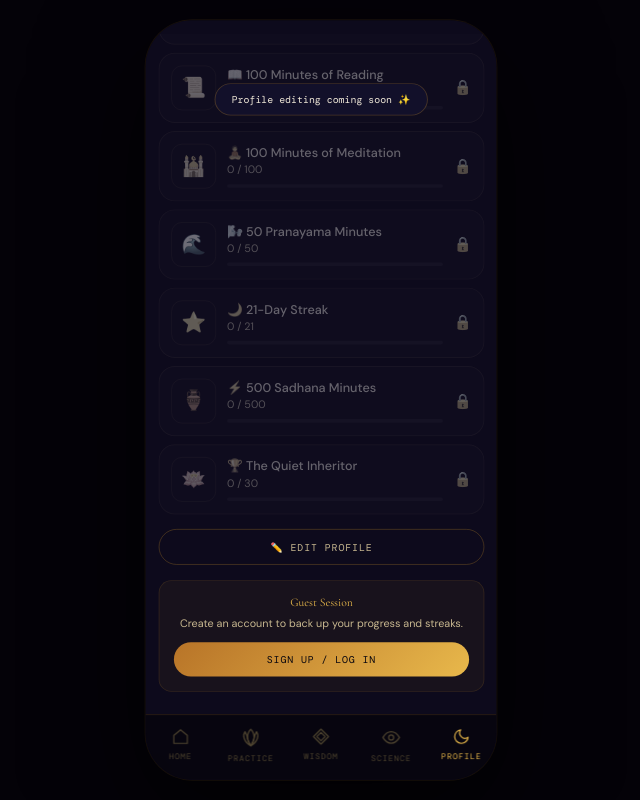
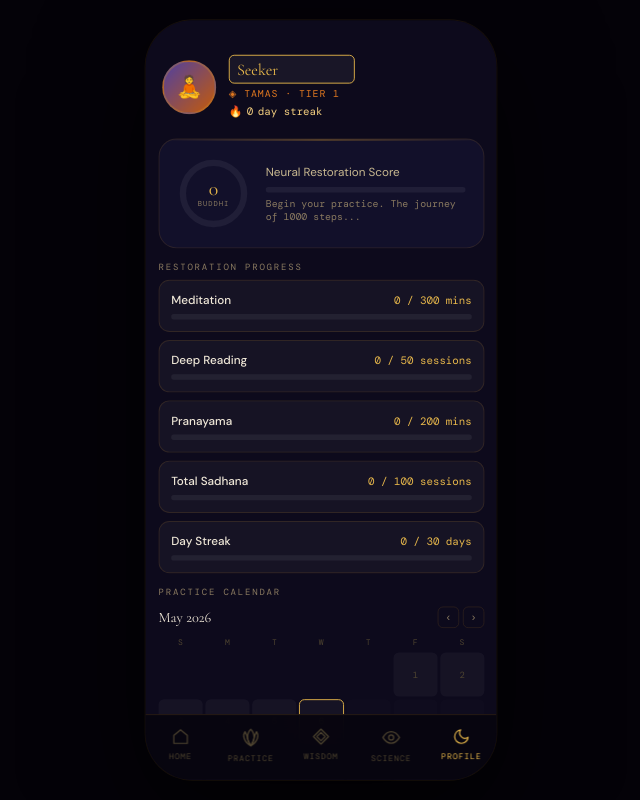
Before and after one commit to tejastarun007/Antahkarana-Cure-to-Brain-Rot, a Next.js app: page /profile in a window 1280 px wide. Both pictures are taken after a click on the button "✏️ EDIT PROFILE". Shown: the whole page, without its empty margins (319-959 px from the left). Built offline with nearby package versions, Linux system fonts and the light colour scheme; no server answers.

Commit message:
feat(ui): profile page polish - Replaced 'coming soon' toast with functional local name editing - Connected dashboard greeting to use custom user name - Cleaned up TopBar component invisible text hack

```diff
--- a/src/app/(app)/profile/page.tsx
+++ b/src/app/(app)/profile/page.tsx
@@ -30,6 +30,9 @@ export default function Profile() {
   const [notifShow, setNotifShow] = useState(false);
   const [user, setUser] = useState<any>(null);
 
+  const [isEditingName, setIsEditingName] = useState(false);
+  const [tempName, setTempName] = useState('');
+
   useEffect(() => {
     const fetchUser = async () => {
       const supabase = createClient();
@@ -54,6 +57,14 @@ export default function Profile() {
     }
   };
 
+  const saveName = () => {
+    if (tempName.trim()) {
+      store.updateUserName(tempName.trim());
+      notify('Name updated ✨');
+    }
+    setIsEditingName(false);
+  };
+
   // Profile Calculation
   const calcScore = () => {
     const r = TRADEOFFS.reduce((a, t, i) => a + Math.min(store.restored[i] || 0, t.pct), 0);
@@ -73,8 +84,27 @@ export default function Profile() {
       <div className="spf-content">
         <div className="prof-hero">
           <div className="avatar">🧘</div>
-          <div>
-            <div className="prof-name">Seeker</div>
+          <div style={{ flex: 1 }}>
+            {isEditingName ? (
+              <div style={{ display: 'flex', gap: '8px', alignItems: 'center', marginBottom: '4px' }}>
+                <input
+                  type="text"
+                  value={tempName}
+                  onChange={(e) => setTempName(e.target.value)}
+                  maxLength={20}
+                  autoFocus
+                  onBlur={saveName}
+                  onKeyDown={(e) => e.key === 'Enter' && saveName()}
+                  style={{
+                    background: 'rgba(255,255,255,0.05)', border: '1px solid var(--gold2)',
+                    color: 'var(--gold2)', borderRadius: '6px', padding: '4px 8px',
+                    fontSize: '18px', fontFamily: 'var(--serif)', width: '140px', outline: 'none'
+                  }}
+                />
+              </div>
+            ) : (
+              <div className="prof-name">{store.userName || 'Seeker'}</div>
+            )}
             <div className="prof-tier">◈ {['Tamas','Pramaada','Mumukshu','Jijnasu','Sadhaka'][Math.floor(Math.min(sc,99)/20)]} · Tier {Math.floor(sc/20)+1}</div>
             <div className="prof-streak">🔥 <span>{store.streak}</span> day streak</div>
           </div>
@@ -195,7 +225,7 @@ export default function Profile() {
         </div>
 
         <div className="prof-acts">
-          <button className="btn btn-o" style={{width:'100%', marginBottom:'8px'}} onClick={() => notify('Profile editing coming soon ✨')}>✏️ Edit Profile</button>
+          <button className="btn btn-o" style={{width:'100%', marginBottom:'8px'}} onClick={() => { setTempName(store.userName || 'Seeker'); setIsEditingName(true); }}>✏️ Edit Profile</button>
           {user === null ? (
             <div style={{background:'rgba(200,144,42,.06)', border:'1px solid var(--bdr)', borderRadius:'14px', padding:'16px', textAlign:'center'}}>
               <div style={{fontSize:'13px', color:'var(--gold2)', marginBottom:'6px', fontFamily:'var(--serif)'}}>Guest Session</div>
--- a/src/components/TopBar.tsx
+++ b/src/components/TopBar.tsx
@@ -1,10 +1,5 @@
 'use client';
 
 export function TopBar() {
-  return (
-    <div className="sb">
-      <span className="sb-t" style={{opacity: 0, pointerEvents: 'none'}}>—</span>
-      <div className="sb-r" style={{opacity: 0, pointerEvents: 'none'}}>—</div>
-    </div>
-  );
+  return <div className="sb"></div>;
 }
--- a/src/store/useStore.ts
+++ b/src/store/useStore.ts
@@ -13,6 +13,7 @@ export interface UserState {
   medMins: number;
   pranaMins: number;
   lastDay: string | null;
+  userName: string;
 }
 
 interface AppState extends UserState {
@@ -22,6 +23,7 @@ interface AppState extends UserState {
   logTimerSession: (mins: number) => void;
   checkAndUpdateStreak: () => void;
   resetDailyIfNeeded: () => void;
+  updateUserName: (name: string) => void;
   syncFromServer: (state: Partial<UserState>) => void;
 }
 
@@ -39,6 +41,7 @@ export const useStore = create<AppState>()(
       medMins: 0,
       pranaMins: 0,
       lastDay: null,
+      userName: 'Seeker',
 
       addHabitDone: (id, mins, tradeoff) =>
         set((state) => {
@@ -159,6 +162,8 @@ export const useStore = create<AppState>()(
         }
       },
 
+      updateUserName: (name: string) => set({ userName: name }),
+
       resetDailyIfNeeded: () => {
         const state = get();
         const today = new Date().toDateString();
```
Also changed, not shown: src/app/(app)/dashboard/page.tsx (+5 -4 lines).
